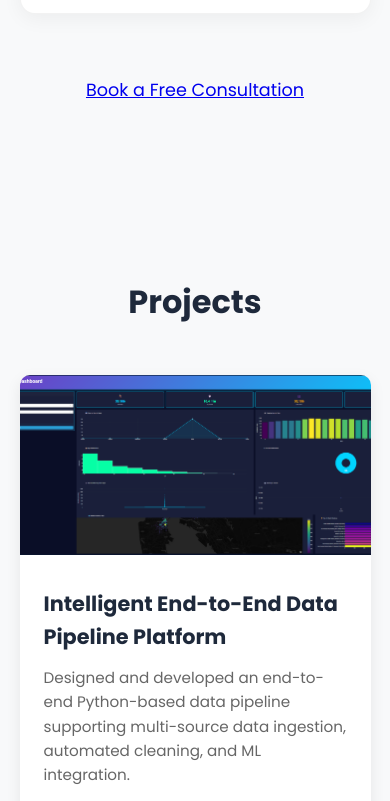
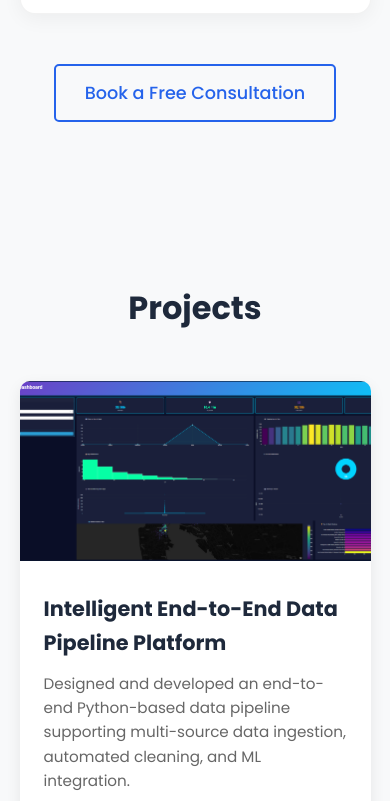
Before and after one commit to MohamedAbdeenM7/Portfolio, a plain HTML site: page index.html in a window 390 px wide. Shown: the part 5664-6465 px from the top of the page. Drawn offline with Linux system fonts and the light colour scheme.

Commit message:
Edit Book a free consultion Button

```diff
--- a/style.css
+++ b/style.css
@@ -468,7 +468,7 @@ body {
         height: 250px;
     }
 
-    /* Services Responsive */
+/* Services Responsive */
     .services-grid {
         grid-template-columns: repeat(2, 1fr);
     }
@@ -517,4 +517,21 @@ body {
     .service-card h3 {
         font-size: 1.2rem;
     }
+
+    .services-cta .btn {
+    display: inline-block;
+    padding: 0.8rem 1.8rem;
+    background-color: transparent;
+    color: #2563eb;
+    border: 2px solid #2563eb;
+    border-radius: 5px;
+    text-decoration: none;
+    font-weight: 500;
+    transition: all 0.3s;
 }
+
+.services-cta .btn:hover {
+    background-color: #2563eb;
+    color: white;
+}
+}
```
